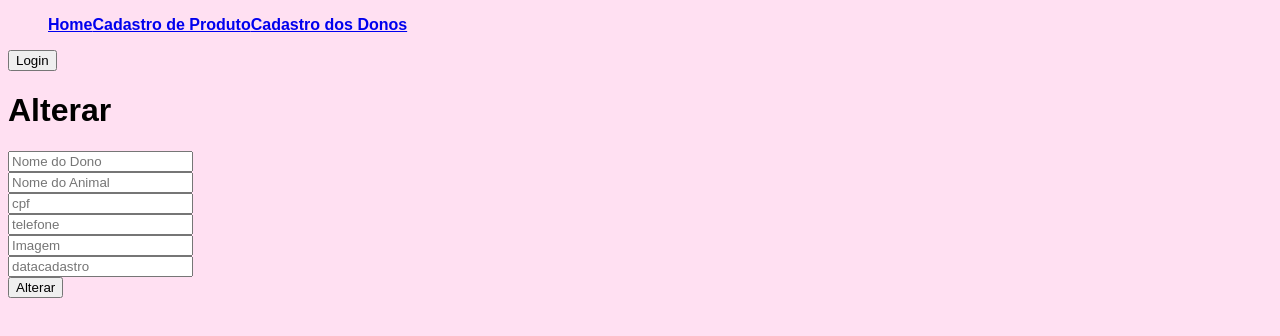
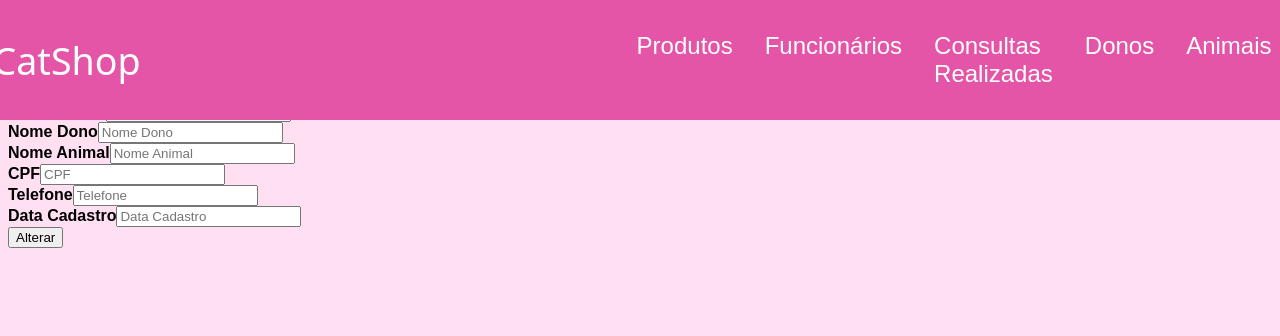
Before and after one commit to katielizinha/Petshop-marketplace-front-end, a React (Vite) app: page /alterar-donos/1 in a window 1280 px wide. Shown: the top 336 px of the page. Built offline with nearby package versions, Linux system fonts and the light colour scheme; no server answers; a web font is replaced by a local one.

Commit message:
Clara e Tainara - CSS alterar produtos

```diff
--- a/src/componentes/header/Header.tsx
+++ b/src/componentes/header/Header.tsx
@@ -2,18 +2,19 @@ import {Link} from 'react-router-dom';
 function Header(){
     return(
       <header className="site-header">
-
-
+      <div className="cabecalho">
+        <div className="logo">CatShop</div>
         <nav className="navigation">
           <ul>
-                    <Link to="/">Home</Link>
-                    <Link to="/cadastro-produto">Cadastro de Produto</Link>
-                    <Link to="/cadastro-donos">Cadastro dos Donos</Link>
+          <li><Link to="/produtos">Produtos</Link></li>
+            <li>
+                <Link to="/funcionarios">Funcionários</Link>  {/**No lugar do "a href" use o componente LINK */}
+            </li>
+            <li><Link to="/consulta">Consultas Realizadas</Link></li>
+            <li><Link to="/donos">Donos</Link></li>
+            <li><Link to="/animais">Animais</Link></li>
           </ul>
         </nav>
-
-                <div className="header-actions">
-                  <button className="login-button">Login</button>
       </div>
   </header>
     )
--- a/src/componentes/petshopProduto/alterar/AlterarDonos.tsx
+++ b/src/componentes/petshopProduto/alterar/AlterarDonos.tsx
@@ -25,7 +25,7 @@ function AlterarDonos(){
     async function handleForm(event:FormEvent){
         event.preventDefault()
         try{
-            const resposta = await fetch(`https://petshop-marketplace.onrender.com/donos/${id}`,{
+            const resposta = await fetch(`https://petshop-marketplace.onrender.com/produtos/${id}`,{
                 method:"PUT",
                 headers:{
                     "Content-Type":"application/json"
@@ -72,48 +72,46 @@ function AlterarDonos(){
         setImagem(event.target.value)
     }
 
-return (
+    return(
         <>
             <h1>Alterar</h1>
             <form onSubmit={handleForm}>
                 <div>
-        <label htmlFor="nomedono"></label>
-        <input placeholder="Nome do Dono" type="text" name="nomedono" id="nomedono" value={nomedono} onChange={handleNomeDono}  />
+                    <label htmlFor="id">Id</label>
+                    <input placeholder="Id" type="text" name="id" id="id" value={id} readOnly/>
                 </div>
-
                 <div>
-        <label htmlFor="nomeanimal"></label>
-        <input placeholder="Nome do Animal" type="text" name="nomeanimal" id="nomeanimal" value={nomeanimal} onChange={handleNomeAnimal}  />
+                    <label htmlFor="imagem">URL Imagem</label>
+                    <input placeholder="URL Imagem" type="text" name="imagem" id="imagem" value={imagem} onChange={handleImagem} />
+                    {imagem && <img className="imagem-produto-reduzida" src={imagem} alt="Imagem do Dono" />}
                 </div>
+                <div>
+                    <label htmlFor="nomedono">Nome Dono</label>
+                    <input placeholder="Nome Dono" type="text" name="nomedono" id="nomedono" value={nomedono} onChange={handleNomeDono} />
+                </div>
+                <div>
+                    <label htmlFor="nomeanimal">Nome Animal</label>
+                    <input placeholder="Nome Animal" type="text" name="nomeanimal" id="nomeanimal" value={nomeanimal} onChange={handleNomeAnimal} />
+                </div>
+                <div>
+                    <label htmlFor="cpf">CPF</label>
+                    <input placeholder="CPF" type="text" name="cpf" id="cpf" value={cpf} onChange={handleCPF} />
+                </div>
+                <div>
+                    <label htmlFor="telefone">Telefone</label>
+                    <input placeholder="Telefone" type="text" name="telefone" id="telefone" value={telefone} onChange={handleTelefone} />
+                </div>
+                <div>
+                    <label htmlFor="datacadastro">Data Cadastro</label>
+                    <input placeholder="Data Cadastro" type="text" name="datacadastro" id="datacadastro" value={datacadastro} onChange={handleDataCadastro} />
+                </div>
+                <div>
+                    <input type="submit" value="Alterar" />
+                </div>
+            </form>
+        </>
+    )
+}
 
 
-        <div>
-        <label htmlFor="cpf"></label>
-        <input placeholder="cpf" type="text" name="cpf" id="cpf" value={cpf} onChange={handleCPF}  />
-        </div>
-
-
-        <div>
-        <label htmlFor="telefone"></label>
-        <input placeholder="telefone" type="text" name="telefone" id="telefone" value={telefone} onChange={handleTelefone}  />
-        </div>
-
-
-        <div>
-        <label htmlFor="Imagem"></label>
-        <input placeholder="Imagem" type="Imagem" name="Imagem" id="Imagem" value={imagem} onChange={handleImagem}  />
-        </div>
-
-
-        <div>
-        <label htmlFor="Data Cadastro"></label>
-        <input placeholder="datacadastro" type="datacadastro" name="datacadastro" id="datacadastro" value={datacadastro} onChange={handleDataCadastro}  />
-        </div>
-
-
-        <button type="submit">Alterar</button>
-    </form>
-    </>
-);
-}
 export default AlterarDonos;
--- a/src/componentes/petshopProduto/alterar/AlterarProduto.tsx
+++ b/src/componentes/petshopProduto/alterar/AlterarProduto.tsx
@@ -67,6 +67,7 @@ function AlterarProduto(){
     }
     return(
         <>
+         <div className="container-alterar-produto">
             <h1>Alterar</h1>
             <form onSubmit={handleForm}>
                 <div>
@@ -98,6 +99,8 @@ function AlterarProduto(){
                     <input type="submit" value="Alterar" />
                 </div>
             </form>
+          </div>
+
         </>
     )
 }
--- a/src/donos.tsx
+++ b/src/donos.tsx
@@ -78,10 +78,10 @@ function Donos() {
                 <div className="dono-detalhes-botao">
                 <span className="dono-nome">Dono: {dono.nomeDono}</span>
                 </div>
-                <div>
-                  <Link to={`/alterar-dono/${dono.id}`}>Alterar</Link>
-                  </div>
-                  <button onClick={() => handleExcluir(dono.id)}>Excluir</button>
+                <div className="botoes-fun">
+              <Link className="botaoAlterar1" to={`/alterar-dono/${dono.id}`}>Alterar</Link>
+              <button className="botaoExcluir1" onClick={() => handleExcluir(dono.id)}>Excluir</button>
+              </div>
             </div>
           ))}
 
--- a/src/produtos.css
+++ b/src/produtos.css
@@ -142,7 +142,7 @@ body {
 }
 
 .botao-comprar {
-  padding: 1.5vmin;
+  padding: 2vmin 2.7vmin 2vmin 2.7vmin;
   font-size: 3vmin;
   border-radius: 10px;
   background-color: #e455a8;
@@ -214,6 +214,7 @@ body {
   }
 }
 
+
 @media (max-width: 480px) {
   .titulo-produto {
     font-size: 5vmin;
@@ -236,3 +237,35 @@ body {
     padding: 1.5vmin;
   }
 }
+
+.botoes-funcao{
+  display: flex;
+  flex-direction: row;
+  justify-content: space-between;
+  align-items: center;
+  margin-top: 2vmin;
+}
+
+.botaoAlterar{
+  font-size: 2.2vmin;
+  padding: 1.8vmin 5vmin 1.8vmin 5vmin;
+  border-radius: 10px;
+  background-color: #ffffff;
+  border: #e455a8 0.3vmin solid;
+  color: #e455a8;
+  cursor: pointer;
+  transition: background-color 0.3s ease;
+  text-decoration: none;
+}
+
+.botaoExcluir{
+  font-size: 2.2vmin;
+  padding: 1.8vmin 5vmin 1.8vmin 5vmin;
+  border-radius: 10px;
+  background-color: #e455a8 ;
+  border: #e455a8 0.3vmin solid;
+  color: #ffffff;
+  cursor: pointer;
+  transition: background-color 0.3s ease;
+  text-decoration: none;
+}
--- a/src/produtos.tsx
+++ b/src/produtos.tsx
@@ -84,10 +84,10 @@ function Produto() {
                 <span className="produto-preco">R$ {produto.preco}</span>
                 <button className="botao-comprar">Comprar</button>
               </div>
-              <div>
-              <Link to={`/alterar-produto/${produto.id}`}>Alterar</Link>
+              <div className="botoes-funcao">
+              <Link className="botaoAlterar" to={`/alterar-produto/${produto.id}`}>Alterar</Link>
+              <button className="botaoExcluir" onClick={() => handleExcluir(produto.id)}>Excluir</button>
               </div>
-              <button onClick={() => handleExcluir(produto.id)}>Excluir</button>
             </div>
           ))}
         </div>
```
Also changed, not shown: src/componentes/petshopProduto/alterar/AlterarProdutos.css (added, +105 -0 lines), src/componentes/petshopProduto/alterar/AlterarDonos.css (added). Lines whose indentation alone changed are shown as unchanged.
